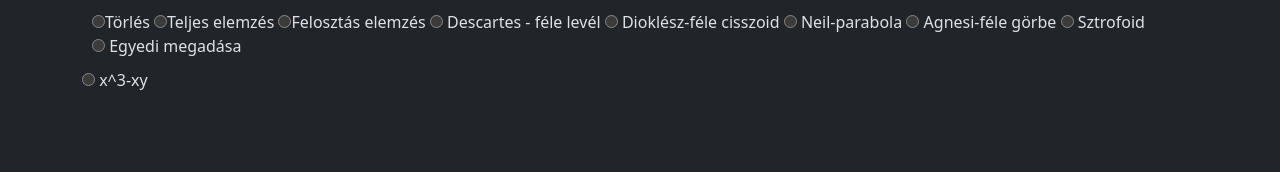
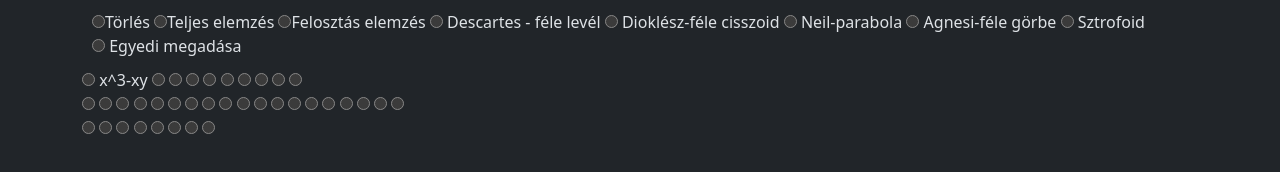
Before and after one commit to gunicsroland/Projekt-v-Geometria, a website with bundled scripts: page src/index.html in a window 1280 px wide. Built offline with nearby package versions, Linux system fonts and the light colour scheme; a script that the page names is missing; files whose address does not match are found by name.

Commit message:
styling main page

```diff
--- /dev/null
+++ b/src/index.css
@@ -0,0 +1,24 @@
+#calculator {
+    width: 100%;
+    height: 700px;
+}
+
+.controls {
+    margin: 10px;
+}
+
+.container{
+    display: flex;
+    flex-direction: column;
+}
+
+#bottom{
+    display: flex;
+    flex-direction: row;
+}
+
+
+#list{
+    display: flex;
+    flex-direction: row;
+}
--- a/src/index.html
+++ b/src/index.html
@@ -1,5 +1,6 @@
 <!DOCTYPE html>
 <html lang="en" data-bs-theme="dark">
+
 <head>
     <meta charset="UTF-8">
     <meta name="viewport" content="width=device-width, initial-scale=1.0">
@@ -7,119 +8,172 @@
          https://www.desmos.com; style-src 'self' 'unsafe-inline'; font-src 'self' data:;"> -->
     <title>Polinom néző</title>
     <link rel="stylesheet" href="../node_modules/bootstrap/dist/css/bootstrap.min.css">
-        <style>
-        #calculator {
-            width: 100%;
-            height: 700px;
-        }
-        .controls {
-            margin: 10px;
-        }
-        </style>
+    <link rel="stylesheet" href="./index.css">
 </head>
+
 <body>
     <div class="container">
+        <div id="top">
             <div class="controls">
                 <label>
-                    <input
-                        type="radio"
-                        id="Clean"
-                        name="clean"
-                        value="Clean"
-                    >Törlés
+                    <input type="radio" id="Clean" name="clean" value="Clean">Törlés
                 </label>
                 <label>
-                    <input
-                        type="radio"
-                        id="FullDerivate"
-                        name="option"
-                        value="FullDerivate"
-                    >Teljes elemzés
+                    <input type="radio" id="FullDerivate" name="option" value="FullDerivate">Teljes elemzés
                 </label>
                 <label>
-                    <input
-                        type="radio"
-                        id="SpaceDistribute"
-                        name="option"
-                        value="SpaceDistribute"
-                    >Felosztás elemzés
+                    <input type="radio" id="SpaceDistribute" name="option" value="SpaceDistribute">Felosztás elemzés
                 </label>
                 <label>
-                    <input
-                        type="radio"
-                        class="function"
-                        id="FoliumDescartes"
-                        name="FoliumDescartes"
-                        value="x^{3}+y^{3}-3xy=0"
-                    > Descartes - féle levél
+                    <input type="radio" class="function" id="FoliumDescartes" name="FoliumDescartes"
+                        value="x^{3}+y^{3}-3xy=0"> Descartes - féle levél
                 </label>
                 <label>
-                    <input
-                        type="radio"
-                        class="function"
-                        id="CissoidDiocles"
-                        name="CissoidDiocles"
-                        value="x^{3}+x*y^{2}-y^{2}=0"
-                    > Dioklész-féle cisszoid
+                    <input type="radio" class="function" id="CissoidDiocles" name="CissoidDiocles"
+                        value="x^{3}+x*y^{2}-y^{2}=0"> Dioklész-féle cisszoid
                 </label>
                 <label>
-                    <input
-                        type="radio"
-                        class="function"
-                        id="ParabolaNeil"
-                        name="ParabolaNeil"
-                        value="y^{2}-x^{3}=0"
-                    > Neil-parabola
+                    <input type="radio" class="function" id="ParabolaNeil" name="ParabolaNeil" value="y^{2}-x^{3}=0">
+                    Neil-parabola
                 </label>
                 <label>
-                    <input
-                        type="radio"
-                        class="function"
-                        id="WitchAgnesi"
-                        name="WitchAgnesi"
-                        value="x^2y+4y-8=0"
-                    > Agnesi-féle görbe
+                    <input type="radio" class="function" id="WitchAgnesi" name="WitchAgnesi" value="x^2y+4y-8=0">
+                    Agnesi-féle görbe
                 </label>
                 <label>
-                    <input
-                        type="radio"
-                        class="function"
-                        id="Strophoid"
-                        name="Strophoid"
-                        value="x^{2}+x^{3}+xy^{2}-y^{2}=0"
-                    > Sztrofoid
+                    <input type="radio" class="function" id="Strophoid" name="Strophoid" value="x^{2}+x^{3}+xy^{2}-y^{2}=0">
+                    Sztrofoid
                 </label>
                 <label>
-                    <input
-                        type="radio"
-                        class="function"
-                        id="uniqueRadio"
-                        name="function"
-                        value="unique"
-                    > Egyedi megadása
+                    <input type="radio" class="function" id="uniqueRadio" name="function" value="unique"> Egyedi megadása
                 </label>
                 <label>
-                    <input
-                        type="text"
-                        name="unique"
-                        id="unique"
-                        placeholder="saját polinom megadása"
-                        hidden="true"
-                    >
+                    <input type="text" name="unique" id="unique" placeholder="saját polinom megadása" hidden="true">
                 </label>
             </div>
+        </div>
+        <div id="bottom">
             <div class="list">
+                <div id="list_left">
                     <label>
-                    <input
-                        type="radio"
-                        class="function"
-                        id="x^3-xy=0"
-                        name="function"
-                        value="x^{3}-xy=0"
-                    > x^3-xy
+                        <input type="radio" class="function" id="x^3-xy=0" name="function" value="x^{3}-xy=0"> x^3-xy
+                    </label>
+                    <label>
+                        <input type="radio" class="function" id="" name="function" value="">
+                    </label>
+                    <label>
+                        <input type="radio" class="function" id="" name="function" value="">
+                    </label>
+                    <label>
+                        <input type="radio" class="function" id="" name="function" value="">
+                    </label>
+                    <label>
+                        <input type="radio" class="function" id="" name="function" value="">
+                    </label>
+                    <label>
+                        <input type="radio" class="function" id="" name="function" value="">
+                    </label>
+                    <label>
+                        <input type="radio" class="function" id="" name="function" value="">
+                    </label>
+                    <label>
+                        <input type="radio" class="function" id="" name="function" value="">
+                    </label>
+                    <label>
+                        <input type="radio" class="function" id="" name="function" value="">
+                    </label>
+                    <label>
+                        <input type="radio" class="function" id="" name="function" value="">
                     </label>
                 </div>
+                <div id="list_right">
+                    <label>
+                        <input type="radio" class="function" id="x^3-y" name="function" value="x^3-y=0">
+                    </label>
+                    <label>
+                        <input type="radio" class="function" id="" name="function" value="">
+                    </label>
+                    <label>
+                        <input type="radio" class="function" id="" name="function" value="">
+                    </label>
+                    <label>
+                        <input type="radio" class="function" id="" name="function" value="">
+                    </label>
+                    <label>
+                        <input type="radio" class="function" id="" name="function" value="">
+                    </label>
+                    <label>
+                        <input type="radio" class="function" id="" name="function" value="">
+                    </label>
+                    <label>
+                        <input type="radio" class="function" id="" name="function" value="">
+                    </label>
+                    <label>
+                        <input type="radio" class="function" id="" name="function" value="">
+                    </label>
+                    <label>
+                        <input type="radio" class="function" id="" name="function" value="">
+                    </label>
+                    <label>
+                        <input type="radio" class="function" id="" name="function" value="">
+                    </label>
+                    <label>
+                        <input type="radio" class="function" id="" name="function" value="">
+                    </label>
+                    <label>
+                        <input type="radio" class="function" id="" name="function" value="">
+                    </label>
+                    <label>
+                        <input type="radio" class="function" id="" name="function" value="">
+                    </label>
+                    <label>
+                        <input type="radio" class="function" id="" name="function" value="">
+                    </label>
+                    <label>
+                        <input type="radio" class="function" id="" name="function" value="">
+                    </label>
+                    <label>
+                        <input type="radio" class="function" id="" name="function" value="">
+                    </label>
+                    <label>
+                        <input type="radio" class="function" id="" name="function" value="">
+                    </label>
+                    <label>
+                        <input type="radio" class="function" id="" name="function" value="">
+                    </label>
+                    <label>
+                        <input type="radio" class="function" id="" name="function" value="">
+                    </label>
+                    <label>
+                        <input type="radio" class="function" id="" name="function" value="">
+                    </label>
+                    <label>
+                        <input type="radio" class="function" id="" name="function" value="">
+                    </label>
+                    <label>
+                        <input type="radio" class="function" id="" name="function" value="">
+                    </label>
+                    <label>
+                        <input type="radio" class="function" id="" name="function" value="">
+                    </label>
+                    <label>
+                        <input type="radio" class="function" id="" name="function" value="">
+                    </label>
+                    <label>
+                        <input type="radio" class="function" id="" name="function" value="">
+                    </label>
+                    <label>
+                        <input type="radio" class="function" id="" name="function" value="">
+                    </label>
+                    <label>
+                        <input type="radio" class="function" id="" name="function" value="">
+                    </label>
+                </div>
+
+            </div>
             <div id="calculator"></div>
+        </div>
+
     </div>
     <script src="https://www.desmos.com/api/v1.9/calculator.js?apiKey=dcb31709b452b1cf9dc26972add0fda6"></script>
     <script src="../node_modules/bootstrap/dist/js/bootstrap.min.js"></script>
@@ -127,4 +181,5 @@
     <script src="../dist/algorithm.js"></script>
     <script src="../dist/graphs.js"></script>
 </body>
+
 </html>
```
Lines whose indentation alone changed are shown as unchanged.
